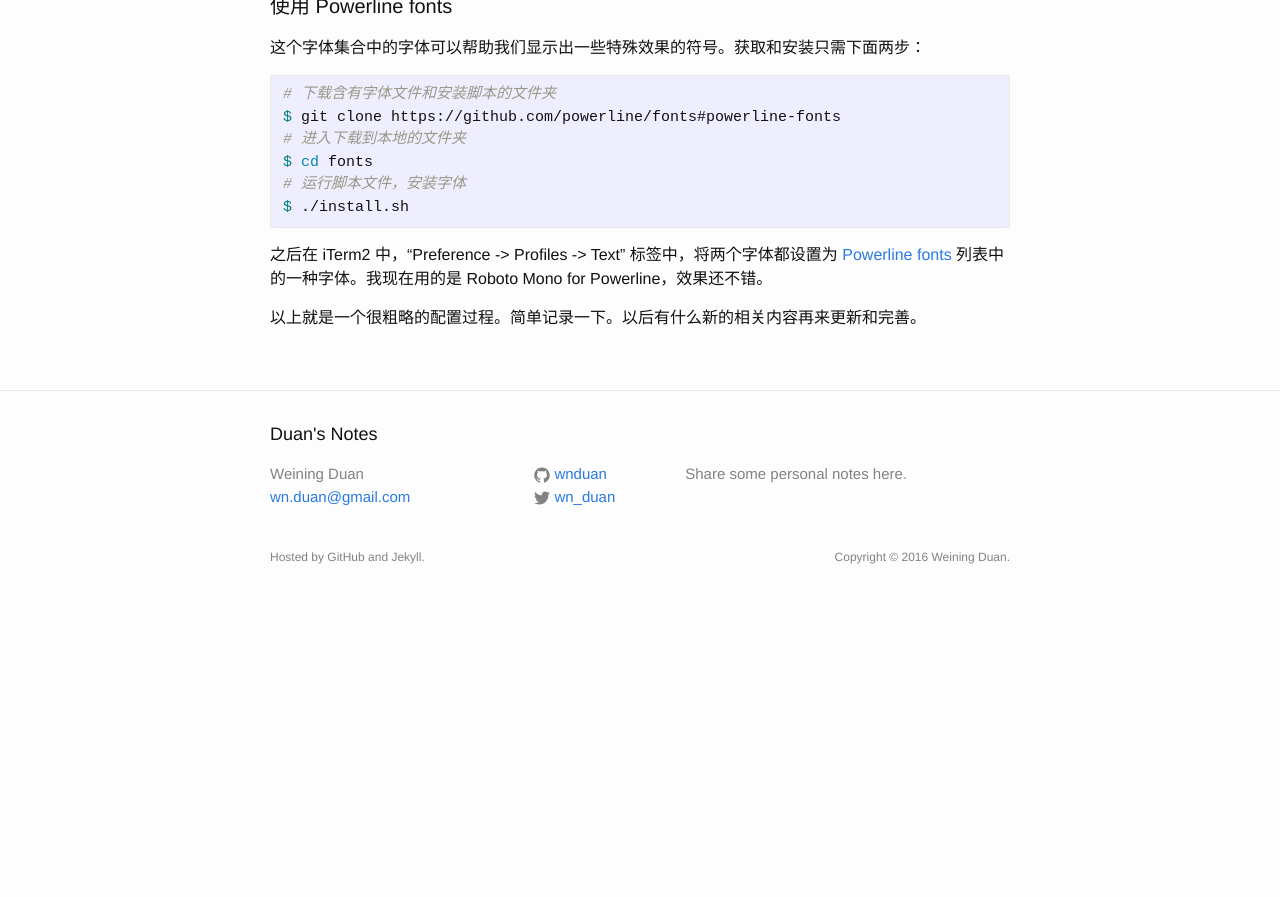
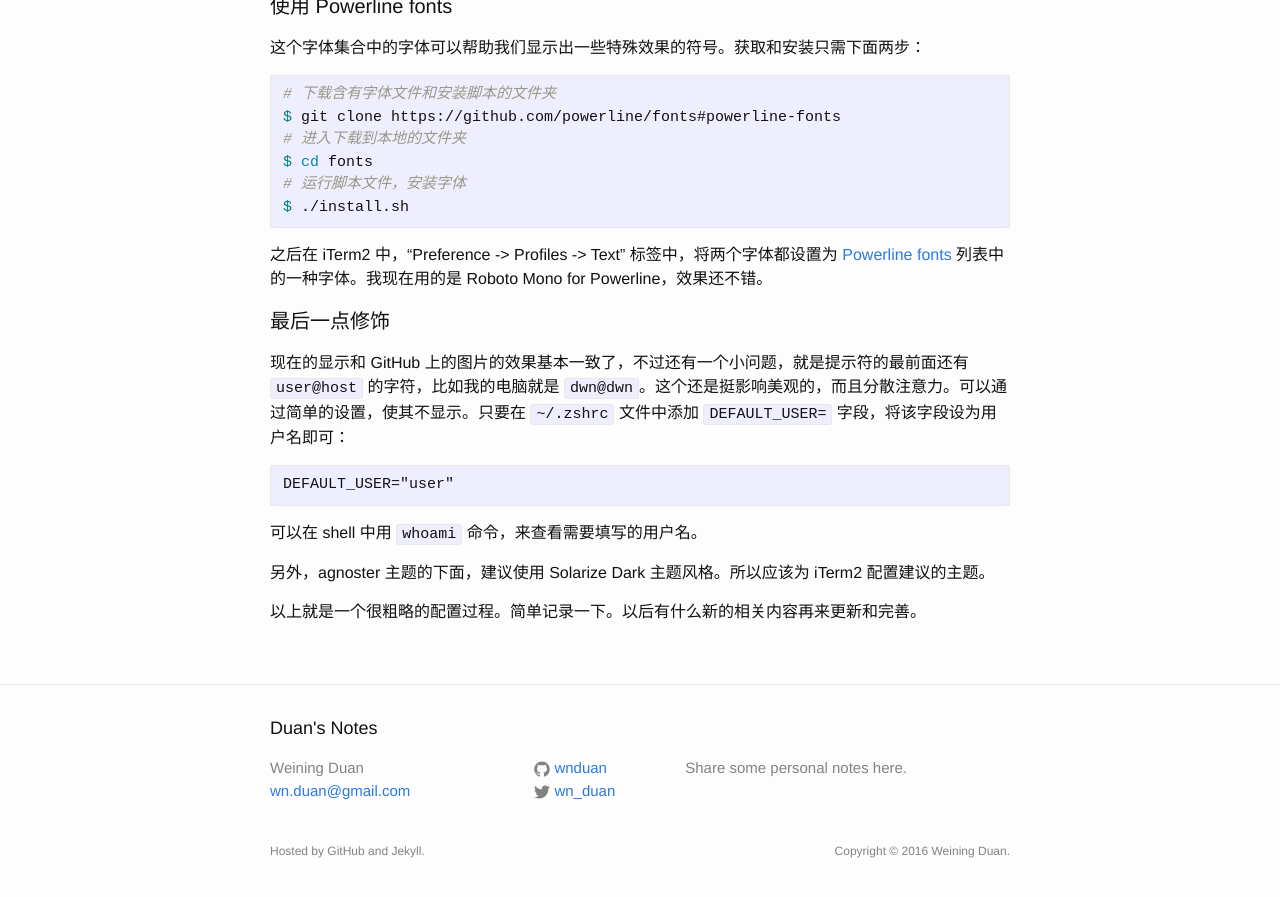
Before and after one commit to wnduan/wnduan.github.io, a Jekyll site: the page built from _posts/2016-04-13-get-the-latest-version-of-zsh.md, in a window 1280 px wide and 900 px high, scrolled down 3752 px. Shown: the top 897 px of the window. Built offline with Jekyll 4.4.1, drawn with Linux system fonts in a browser that asks for light colours; before the commit the page ends 4358 px from its top, so only the background shows below that.

Commit message:
update the post

````diff
--- a/_posts/2016-04-13-get-the-latest-version-of-zsh.md
+++ b/_posts/2016-04-13-get-the-latest-version-of-zsh.md
@@ -145,4 +145,15 @@ $ ./install.sh
 
 之后在 iTerm2 中，“Preference -> Profiles -> Text” 标签中，将两个字体都设置为 [Powerline fonts](https://github.com/powerline/fonts#powerline-fonts) 列表中的一种字体。我现在用的是 Roboto Mono for Powerline，效果还不错。
 
+#### 最后一点修饰
+现在的显示和 GitHub 上的图片的效果基本一致了，不过还有一个小问题，就是提示符的最前面还有 `user@host` 的字符，比如我的电脑就是 `dwn@dwn`。这个还是挺影响美观的，而且分散注意力。可以通过简单的设置，使其不显示。只要在 `~/.zshrc` 文件中添加 `DEFAULT_USER=` 字段，将该字段设为用户名即可：
+
+```
+DEFAULT_USER="user"
+```
+
+可以在 shell 中用 `whoami` 命令，来查看需要填写的用户名。
+
+另外，agnoster 主题的下面，建议使用 Solarize Dark 主题风格。所以应该为 iTerm2 配置建议的主题。
+
 以上就是一个很粗略的配置过程。简单记录一下。以后有什么新的相关内容再来更新和完善。
````
